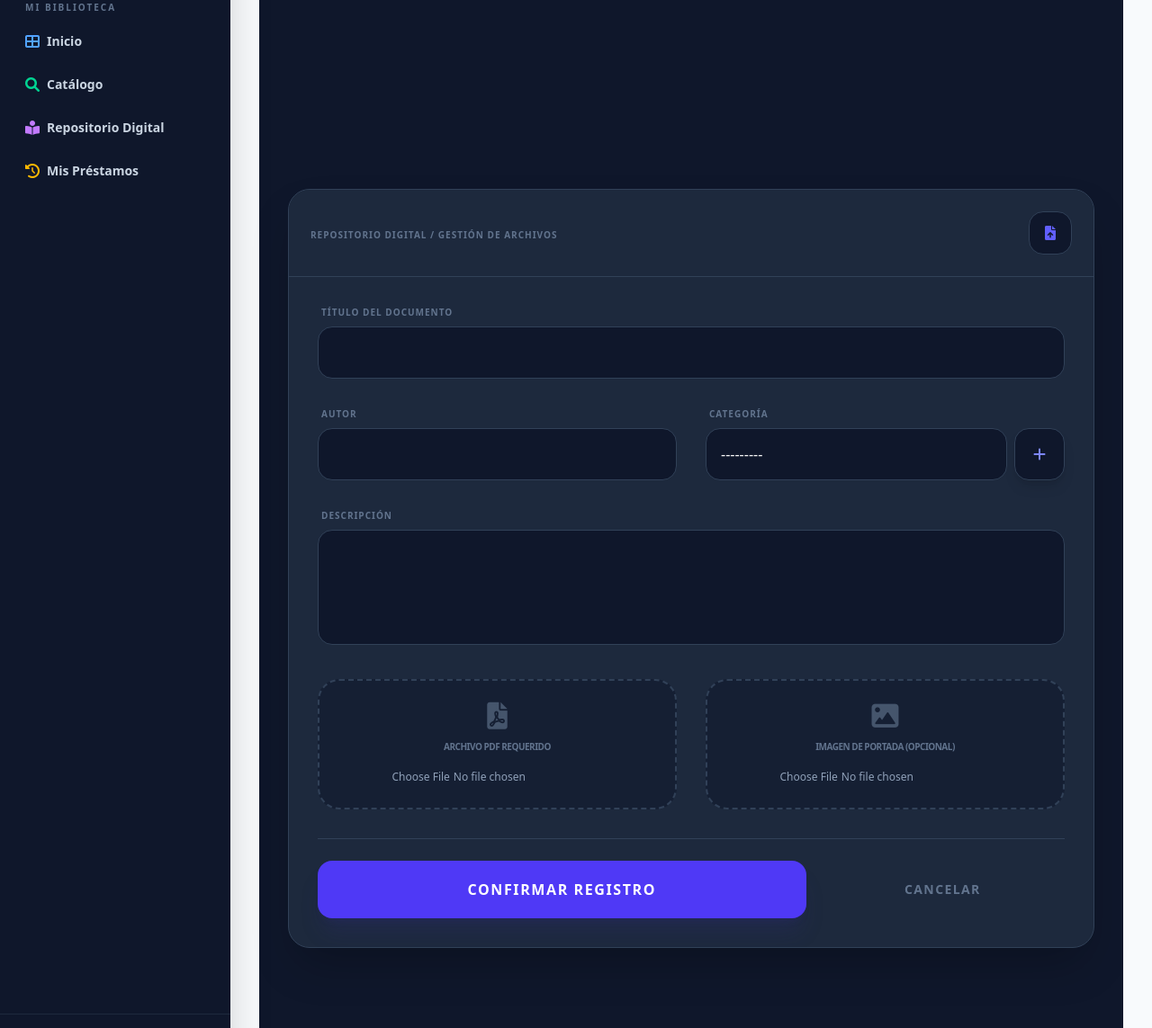
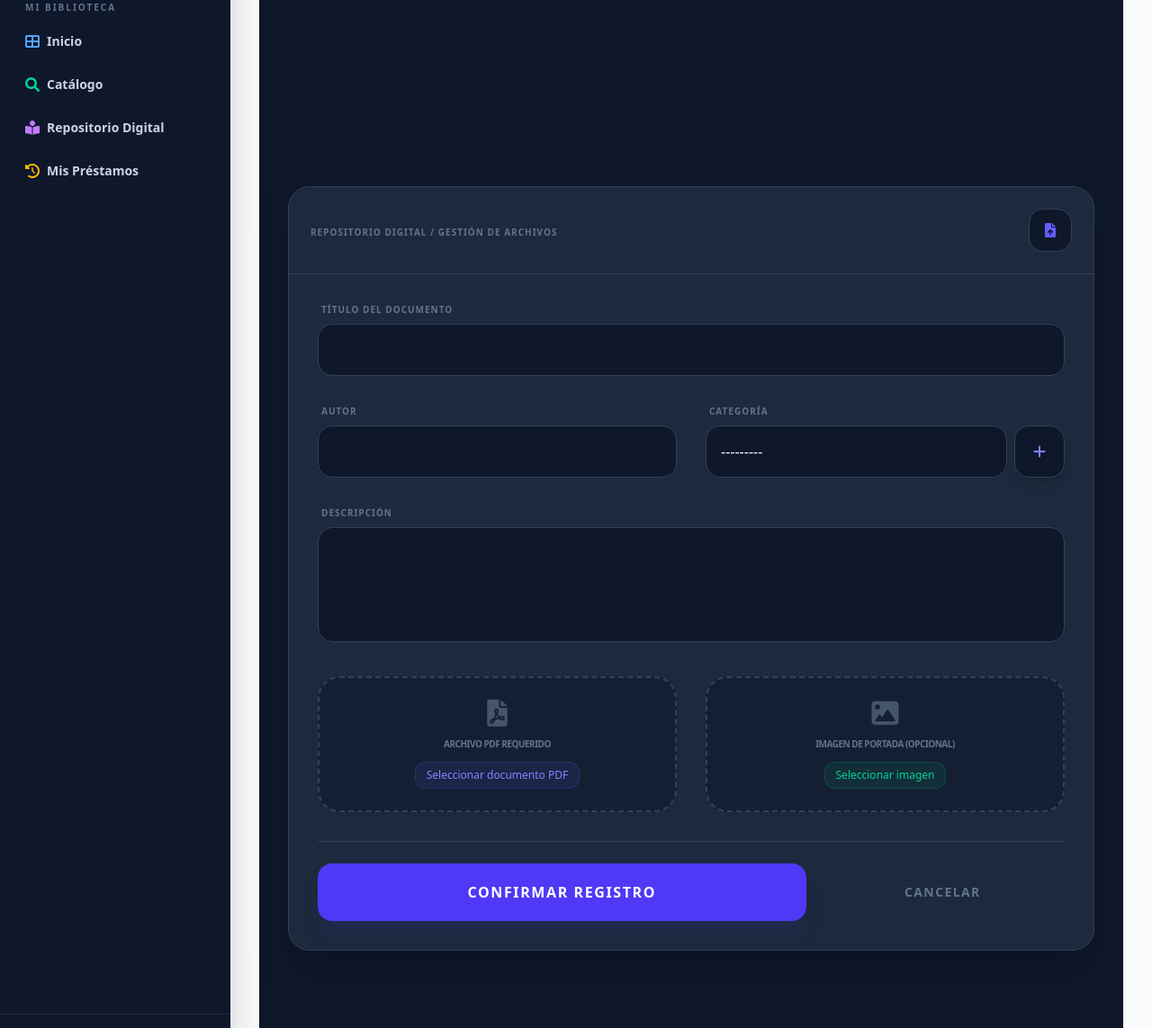
Before and after one commit to Luisespinoza0102/RAMON_RUIZ_POLANCO, a Django app: template templates/repositorio/admin_form.html in a window 1280 px wide. Shown: the part 127-1270 px from the top of the page at 90% size. Run offline with Django 5.2, Linux system fonts and the light colour scheme; the template is opened without the code that fills it: values that come from a table or form of the project are taken from there, others are empty; style sheets or scripts are compiled from the project's sources; some libraries are stand-ins or nearby versions.

Commit message:
diseño corregido en repositorio

```diff
--- a/templates/repositorio/admin_form.html
+++ b/templates/repositorio/admin_form.html
@@ -43,21 +43,22 @@
                     {{ form.descripcion|add_class:"w-full bg-slate-900 border border-slate-700 rounded-2xl p-4 text-white focus:ring-2 focus:ring-indigo-500 outline-none transition-all font-medium h-32 resize-none" }}
                 </div>
 
-                <div class="group relative p-6 border-2 border-dashed border-slate-700 rounded-3xl text-center hover:border-indigo-500 transition-all bg-slate-900/50">
+                <label for="{{ form.archivo_pdf.id_for_label }}" class="group relative p-6 border-2 border-dashed border-slate-700 rounded-3xl text-center hover:border-indigo-500 transition-all bg-slate-900/50 block cursor-pointer">
                     <i class="fas fa-file-pdf text-3xl text-slate-600 group-hover:text-indigo-500 mb-3 transition-colors"></i>
                     <p class="text-[10px] font-black text-slate-500 uppercase tracking-tighter">Archivo PDF Requerido</p>
-                    <div class="mt-3 overflow-hidden">
-                        {{ form.archivo_pdf|add_class:"text-xs text-slate-400 cursor-pointer" }}
+                    <div class="mt-3">
+                        {{ form.archivo_pdf|add_class:"hidden" }}
+                        <span id="file-pdf-name" class="text-xs text-indigo-400 font-medium bg-indigo-500/10 px-3 py-1.5 rounded-xl inline-block border border-indigo-500/20">Seleccionar documento PDF</span>
                     </div>
+                </label>
+                <label for="{{ form.portada.id_for_label }}" class="group relative p-6 border-2 border-dashed border-slate-700 rounded-3xl text-center hover:border-emerald-500 transition-all bg-slate-900/50 block cursor-pointer">
+                  <i class="fas fa-image text-3xl text-slate-600 group-hover:text-emerald-500 mb-3 transition-colors"></i>
+                  <p class="text-[10px] font-black text-slate-500 uppercase tracking-tighter">Imagen de Portada (Opcional)</p>
+                  <div class="mt-3">
+                    {{ form.portada|add_class:"hidden" }}
+                    <span id="file-img-name" class="text-xs text-emerald-400 font-medium bg-emerald-500/10 px-3 py-1.5 rounded-xl inline-block border border-emerald-500/20">Seleccionar imagen</span>
                 </div>
-
-                <div class="group relative p-6 border-2 border-dashed border-slate-700 rounded-3xl text-center hover:border-emerald-500 transition-all bg-slate-900/50">
-                    <i class="fas fa-image text-3xl text-slate-600 group-hover:text-emerald-500 mb-3 transition-colors"></i>
-                    <p class="text-[10px] font-black text-slate-500 uppercase tracking-tighter">Imagen de Portada (Opcional)</p>
-                    <div class="mt-3 overflow-hidden">
-                        {{ form.portada|add_class:"text-xs text-slate-400 cursor-pointer" }}
-                    </div>
-                </div>
+               </label>
             </div>
 
             <div class="flex flex-col md:flex-row gap-4 pt-6 border-t border-slate-700">
@@ -71,4 +72,25 @@
         </form>
     </div>
 </div>
+
+<script>
+    document.addEventListener('DOMContentLoaded', function() {
+        const pdfInput = document.getElementById('{{ form.archivo_pdf.id_for_label }}');
+        const imgInput = document.getElementById('{{ form.portada.id_for_label }}');
+
+        if(pdfInput) {
+            pdfInput.addEventListener('change', function() {
+                const fileName = this.files[0] ? this.files[0].name : "Seleccionar documento PDF";
+                document.getElementById('file-pdf-name').textContent = fileName;
+            });
+        }
+
+        if(imgInput) {
+            imgInput.addEventListener('change', function() {
+                const fileName = this.files[0] ? this.files[0].name : "Seleccionar imagen";
+                document.getElementById('file-img-name').textContent = fileName;
+            });
+        }
+    });
+</script>
 {% endblock %}
```
Also changed, not shown: templates/repositorio/admin_gestion.html (+4 -4 lines).
